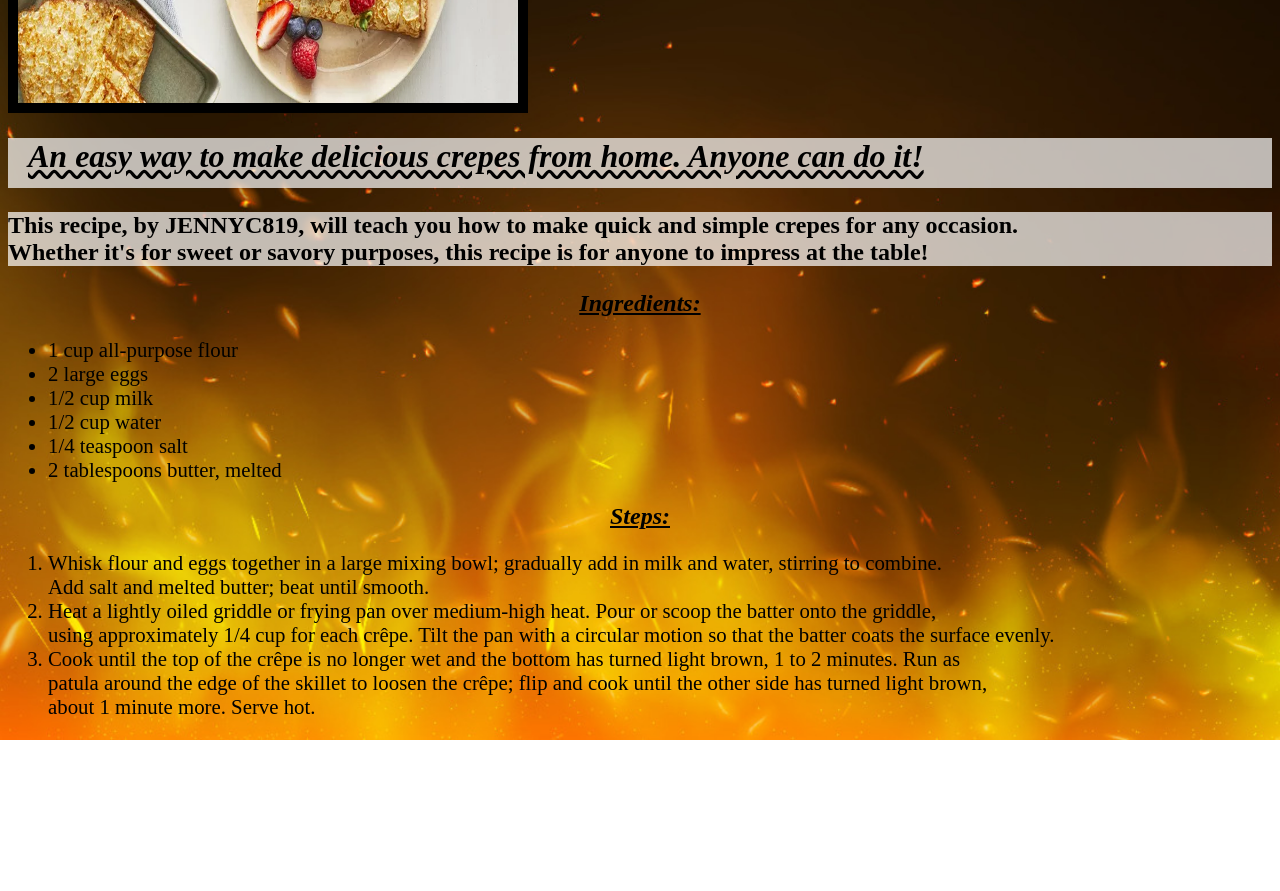
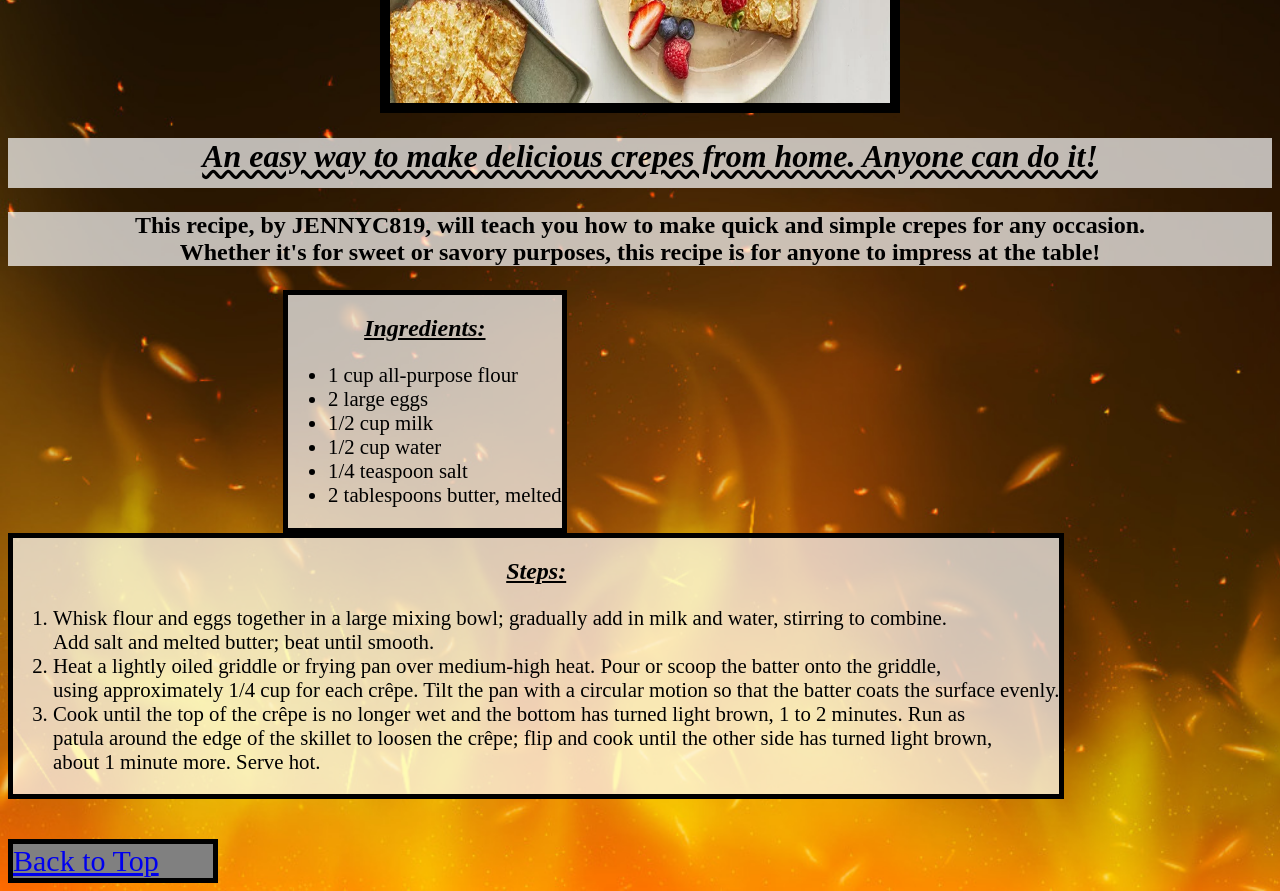
Before and after one commit to spencer-234/odin-recipes, a plain HTML site: page recipes/crepes.html in a window 1280 px wide. Shown: the part 500-1391 px from the top of the page. Before the commit the page ends 1240 px from the top, so only its background shows below. Drawn offline with Linux system fonts and the light colour scheme.

Commit message:
add styles to crepes add back to top button

```diff
--- a/recipes/crepes.html
+++ b/recipes/crepes.html
@@ -9,17 +9,23 @@
     </head>
 
     <body>
-        <h1>Crepes Recipe</h1>
-        <div>
+        <h1>
+            Crepes Recipe
+            <span class="home">
+                <a href="../index.html">Home</a>
+            </span>
+        </h1>
+        <div class="container">
             <img src="../img/crepes.webp" alt="Scallops with Pasta" class="rimg"">
-            <div>
             <h1>An easy way to make delicious crepes from home. Anyone can do it!</h1>
-                <p style="font-size: 150%;">
+            <p class="desc">
                 This recipe, by JENNYC819, will teach you how to make quick and simple crepes for any occasion.<br>
                 Whether it's for sweet or savory purposes, this recipe is for anyone to impress at the table!
             </p>
+        </div>
+        <div class="container2">
             <h2>Ingredients:</h2>
-                <ul style="font-size: 130%;">
+            <ul>
                 <li>1 cup all-purpose flour</li>
                 <li>2 large eggs</li>
                 <li>1/2 cup milk</li>
@@ -27,8 +33,10 @@
                 <li>1/4 teaspoon salt</li>
                 <li>2 tablespoons butter, melted</li>
             </ul>
+        </div>
+        <div class="container3">
             <h2>Steps:</h2>
-                <ol style="font-size: 130%;">
+            <ol>
                 <li>
                     Whisk flour and eggs together in a large mixing bowl; gradually add in milk and water, stirring to combine.<br>
                     Add salt and melted butter; beat until smooth.
@@ -44,6 +52,6 @@
                 </li>
             </ol>
         </div>
-        </div>
+        <a href="#" id="top">Back to Top</a>
     </body>
 </html>
--- a/styles.css
+++ b/styles.css
@@ -87,3 +87,12 @@ ul, ol {
     display: block;
     margin: 0 auto 50px;
 }
+
+#top {
+    display: block;
+    font-size: 30px;
+    width: 200px;
+    background-color: gray;
+    border: 5px solid black;
+    margin-top: 40px;
+}
```
Also changed, not shown: recipes/mcd_fries.html (+2 -1 lines), recipes/scallops.html (+1 -0 lines). Lines whose indentation alone changed are shown as unchanged.
